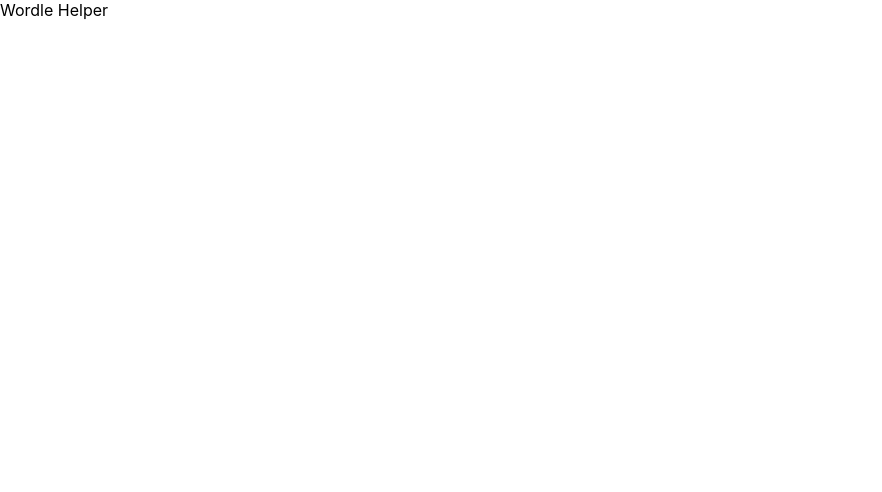
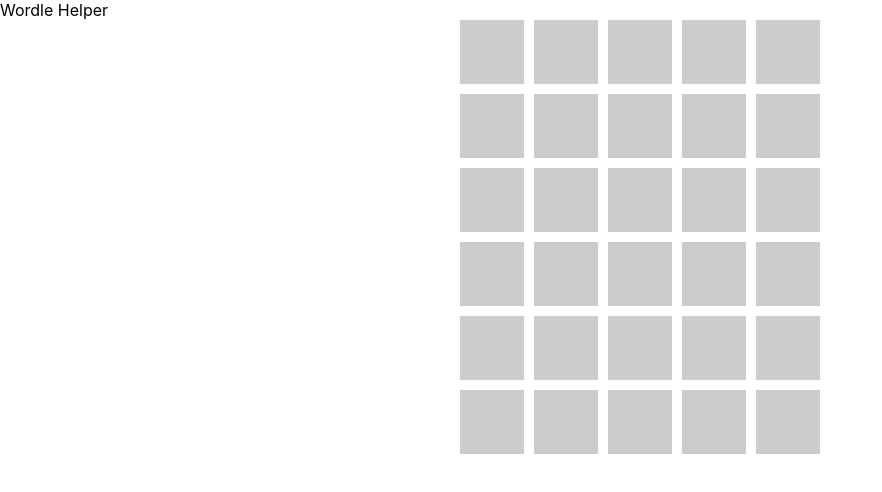
Before and after one commit to eternalthinker/wordle-helper-web, a React (Create React App) app: page / in a window 1280 px wide. Shown: the top 492 px of the page, without its empty margins (0-882 px from the left). Built offline with nearby package versions, Linux system fonts and the light colour scheme.

Commit message:
Basic tile grid

```diff
--- a/src/reducer/root_reducer.ts
+++ b/src/reducer/root_reducer.ts
@@ -1,5 +1,14 @@
+type LetterStatus = "correct" | "misplaced" | "absent";
+
+export type Letter = {
+  letter?: string;
+  status: LetterStatus;
+};
+
+export type Word = [Letter, Letter, Letter, Letter, Letter];
+
 export type RootState = {
-  lines: [];
+  words: [Word, Word, Word, Word, Word, Word];
   constraints: {
     excludedLetters: [];
     includedLetters: [];
@@ -32,8 +41,17 @@ export const rootReducer = (state: RootState, action: Action) => {
   }
 };
 
+const initLetter: Letter = { letter: "", status: "absent" };
+const initWord: Word = [
+  initLetter,
+  initLetter,
+  initLetter,
+  initLetter,
+  initLetter,
+];
+
 export const initialState: RootState = {
-  lines: [],
+  words: [initWord, initWord, initWord, initWord, initWord, initWord],
   constraints: {
     excludedLetters: [],
     includedLetters: [],
--- a/src/tile/tile.module.css
+++ b/src/tile/tile.module.css
@@ -0,0 +1,5 @@
+.tile {
+  width: 64px;
+  height: 64px;
+  background-color: #ccc;
+}
--- a/src/tile/tile.tsx
+++ b/src/tile/tile.tsx
@@ -1,5 +1,7 @@
+import React from "react";
+import { Letter } from "../reducer/root_reducer";
 import styles from "./tile.module.css";
 
-export const Tile = () => {
-  return <div></div>;
-};
+export const Tile = React.memo(({ letter }: { letter: Letter }) => {
+  return <div className={styles.tile}>{letter.letter}</div>;
+});
--- a/src/word_tile_grid/word_tile_grid.module.css
+++ b/src/word_tile_grid/word_tile_grid.module.css
@@ -1,2 +1,10 @@
-.dummy {
+.wordLine {
+  display: flex;
+  gap: 10px;
 }
+
+.wordGrid {
+  display: flex;
+  flex-direction: column;
+  gap: 10px;
+}
--- a/src/word_tile_grid/word_tile_grid.tsx
+++ b/src/word_tile_grid/word_tile_grid.tsx
@@ -2,20 +2,27 @@ import React from "react";
 import styles from "./word_tile_grid.module.css";
 import { RootContext } from "../context/root_context";
 import { Tile } from "../tile/tile";
+import { Word } from "../reducer/root_reducer";
 
-const WordLine = React.memo(() => {
-  return <Tile />;
+const WordLine = React.memo(({ word }: { word: Word }) => {
+  return (
+    <div className={styles.wordLine}>
+      {word.map((letter) => (
+        <Tile letter={letter} />
+      ))}
+    </div>
+  );
 });
 
 export const WordTileGrid = React.memo(() => {
   const { state } = React.useContext(RootContext);
-  const { lines } = state;
+  const { words } = state;
 
   return (
-    <>
-      {lines.map((line) => (
-        <WordLine />
+    <div className={styles.wordGrid}>
+      {words.map((word) => (
+        <WordLine word={word} />
       ))}
-    </>
+    </div>
   );
 });
--- a/src/wordle_helper/wordle_helper.module.css
+++ b/src/wordle_helper/wordle_helper.module.css
@@ -0,0 +1,5 @@
+.wordleHelper {
+  display: flex;
+  align-items: center;
+  justify-content: center;
+}
--- a/src/wordle_helper/wordle_helper.tsx
+++ b/src/wordle_helper/wordle_helper.tsx
@@ -1,6 +1,11 @@
 import React from "react";
+import { WordTileGrid } from "../word_tile_grid/word_tile_grid";
 import styles from "./wordle_helper.module.css";
 
 export const WordleHelper = React.memo(() => {
-  return <div></div>;
+  return (
+    <div className={styles.wordleHelper}>
+      <WordTileGrid />
+    </div>
+  );
 });
```
